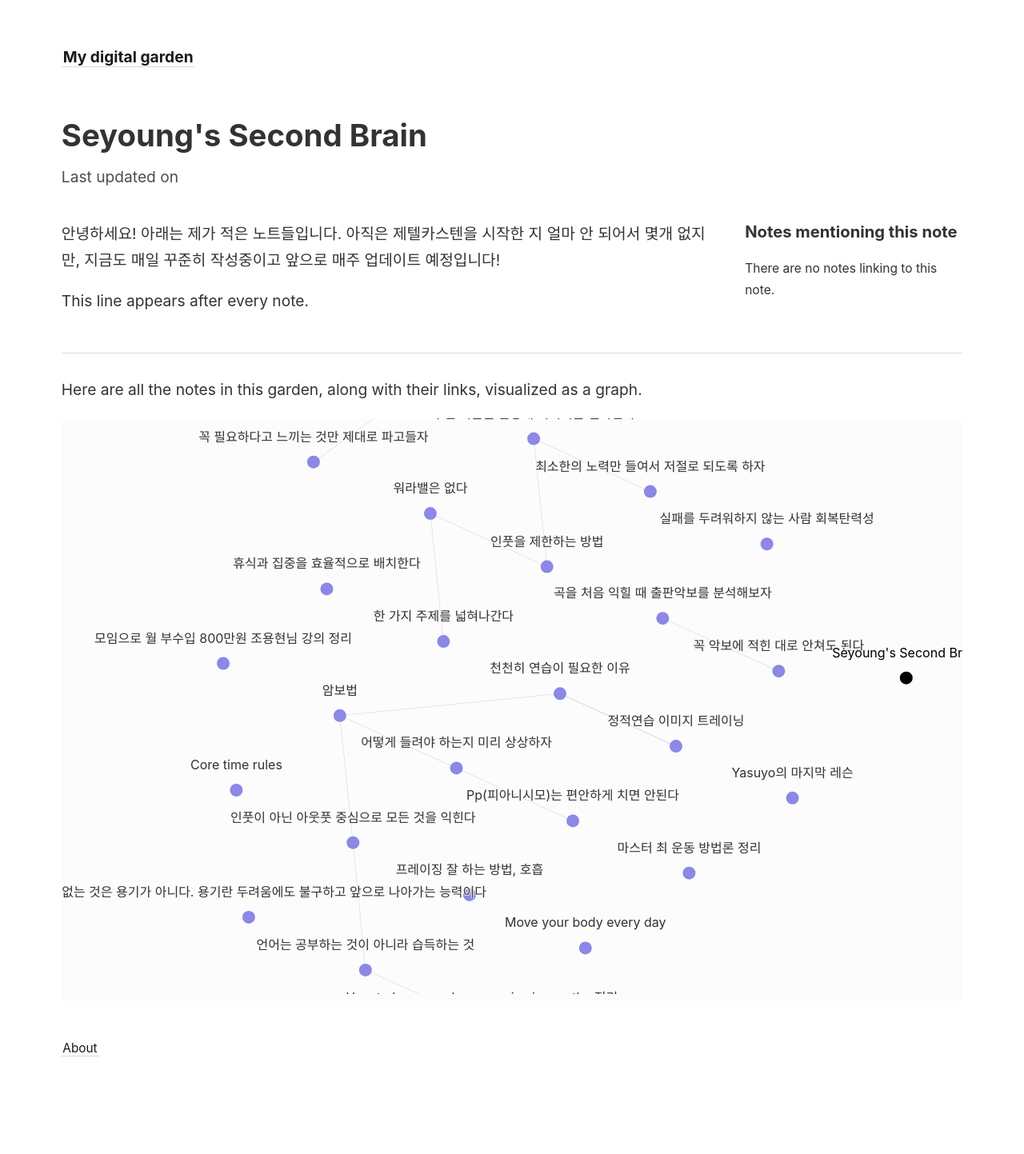
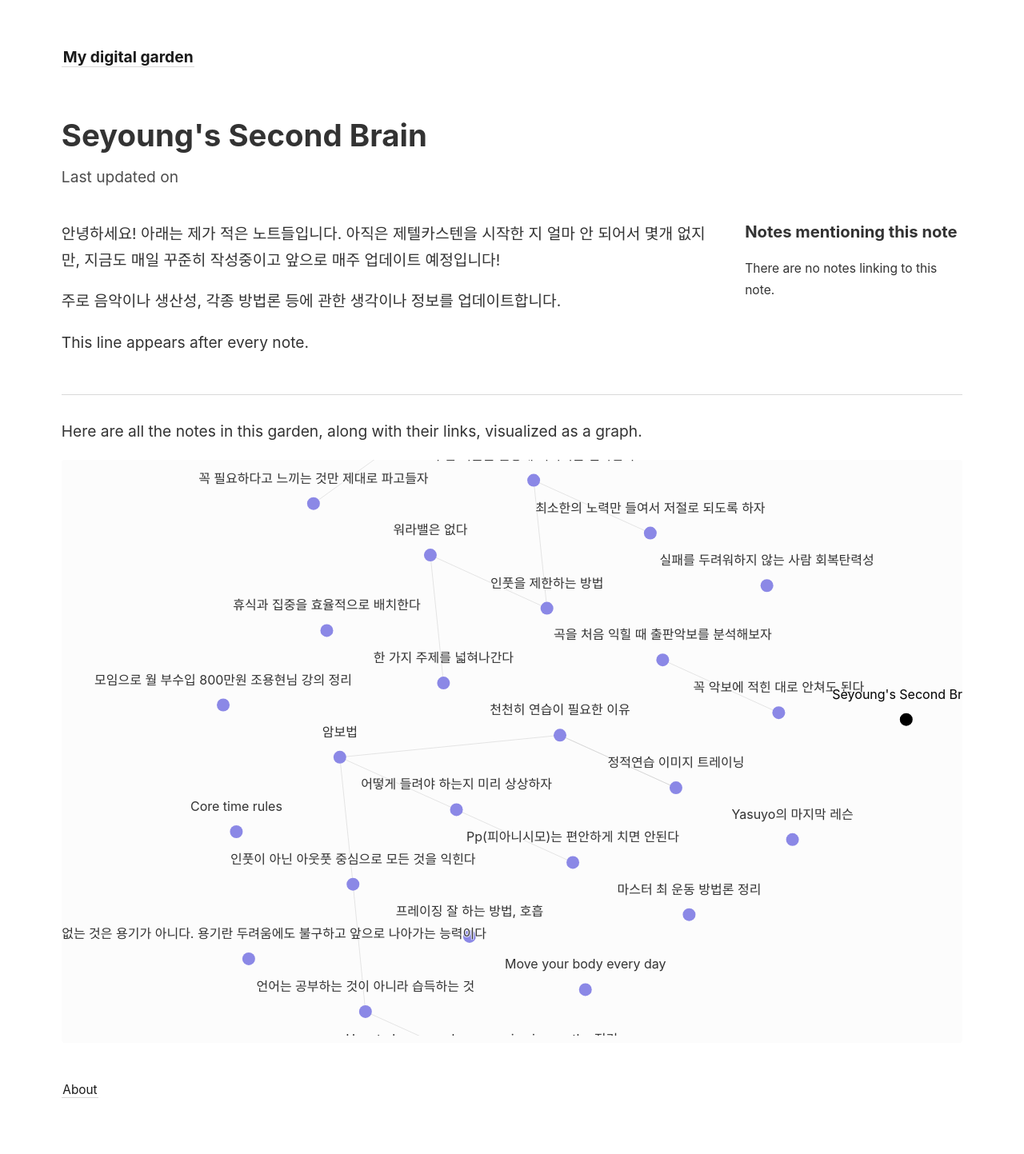
Before and after one commit to seyounggt/Seyoung-s-Digital-Garden, a Jekyll site: the page built from _notes/your-first-note.md, in a window 1280 px wide. Shown: the whole page at 80% size. Built offline with Jekyll 4.4.1, drawn with Linux system fonts in a browser that asks for light colours; before the commit the page ends 1391 px from its top, so only the background shows below that.

Commit message:
Update your-first-note.md

```diff
--- a/_notes/your-first-note.md
+++ b/_notes/your-first-note.md
@@ -2,4 +2,7 @@
 title: Seyoung's Second Brain
 ---
 
-안녕하세요! 아래는 제가 적은 노트들입니다. 아직은 제텔카스텐을 시작한 지 얼마 안 되어서 몇개 없지만, 지금도 매일 꾸준히 작성중이고 앞으로 매주 업데이트 예정입니다!
+안녕하세요! 아래는 제가 적은 노트들입니다.
+아직은 제텔카스텐을 시작한 지 얼마 안 되어서 몇개 없지만, 지금도 매일 꾸준히 작성중이고 앞으로 매주 업데이트 예정입니다!
+
+주로 음악이나 생산성, 각종 방법론 등에 관한 생각이나 정보를 업데이트합니다.
```
